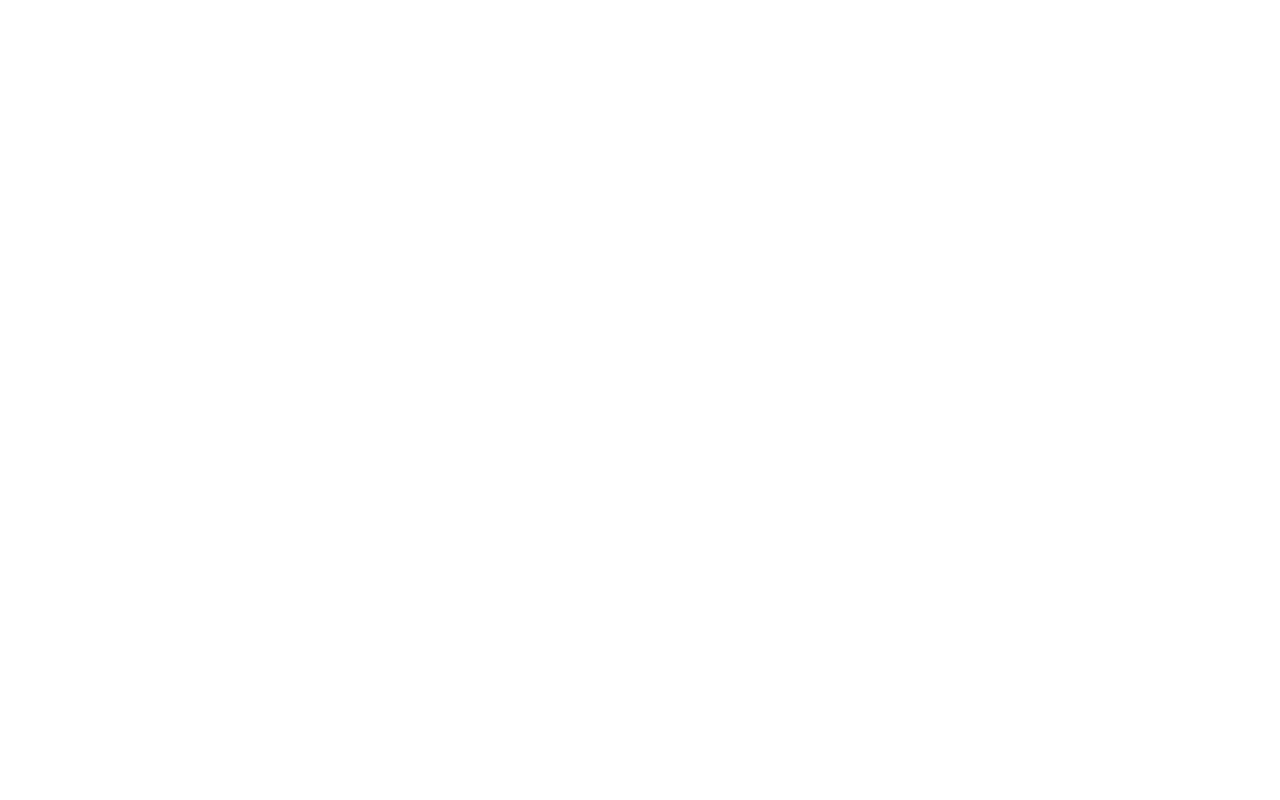
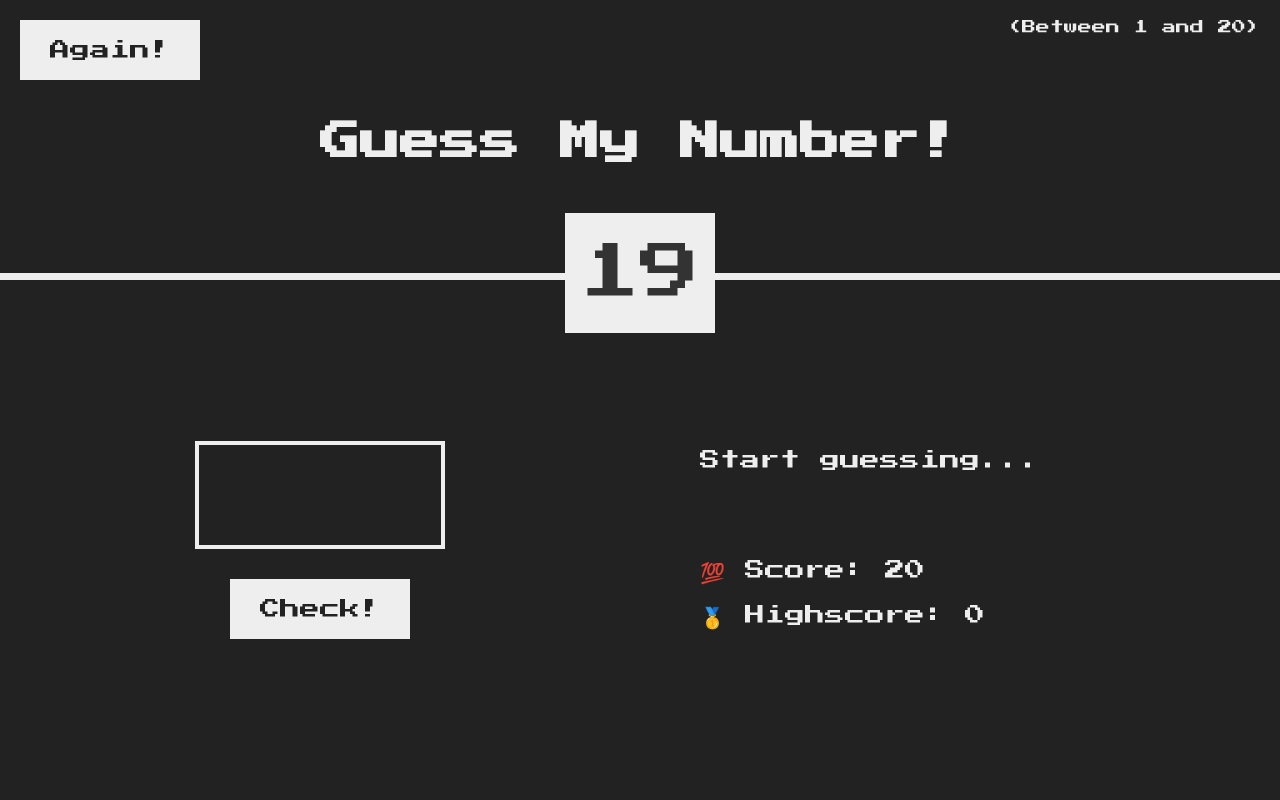
Before and after one commit to LuisLeon-Dev/guessMyNumber, a plain HTML site: page index.html in a window 1280 px wide. Drawn offline with Linux system fonts and the light colour scheme.

Commit message:
adding the main logical game

```diff
--- a/index.html
+++ b/index.html
@@ -2,9 +2,31 @@
 <html lang="en">
   <head>
     <meta charset="UTF-8" />
-    <meta http-equiv="X-UA-Compatible" content="IE=edge" />
     <meta name="viewport" content="width=device-width, initial-scale=1.0" />
-    <title>Guess My Number Game</title>
+    <meta http-equiv="X-UA-Compatible" content="ie=edge" />
+    <link rel="stylesheet" href="styles/styles.css" />
+    <title>Guess My Number!</title>
   </head>
-  <body></body>
+  <body>
+    <header>
+      <h1>Guess My Number!</h1>
+      <p class="between">(Between 1 and 20)</p>
+      <button class="btn again">Again!</button>
+      <div class="number">?</div>
+    </header>
+    <main>
+      <section class="left">
+        <input type="number" class="guess" />
+        <button class="btn check">Check!</button>
+      </section>
+      <section class="right">
+        <p class="message">Start guessing...</p>
+        <p class="label-score">💯 Score: <span class="score">20</span></p>
+        <p class="label-highscore">
+          🥇 Highscore: <span class="highscore">0</span>
+        </p>
+      </section>
+    </main>
+    <script src="js/main.js"></script>
+  </body>
 </html>
--- a/js/main.js
+++ b/js/main.js
@@ -0,0 +1,38 @@
+const checkBtn = document.querySelector(".check");
+const inputGuess = document.querySelector(".guess");
+const message = document.querySelector(".message");
+const secretNumber = document.querySelector(".number");
+const score = document.querySelector(".score");
+
+let pointsLeft = 20;
+
+//TODO: generate a random number
+let numberToGuess = Math.floor(Math.random() * 20) + 1;
+secretNumber.textContent = numberToGuess;
+
+checkBtn.addEventListener("click", function () {
+  const guess = Number(inputGuess.value);
+  if (!guess) {
+    message.textContent = "Insert a number...";
+  } else if (guess === numberToGuess) {
+    message.textContent = "Correct number. You won!";
+  } else if (guess > numberToGuess) {
+    if (pointsLeft > 1) {
+      message.textContent = "Your number is higher than the secret number!";
+      pointsLeft--;
+      score.textContent = pointsLeft;
+    } else {
+      message.textContent = "You lost!";
+      score.textContent = 0;
+    }
+  } else if (guess < numberToGuess) {
+    if (pointsLeft > 1) {
+      message.textContent = "Your number is lower than the secret number!";
+      pointsLeft--;
+      score.textContent = pointsLeft;
+    } else {
+      message.textContent = "You lost!";
+      score.textContent = 0;
+    }
+  }
+});
--- a/styles/styles.css
+++ b/styles/styles.css
@@ -0,0 +1,119 @@
+@import url("https://fonts.googleapis.com/css?family=Press+Start+2P&display=swap");
+
+* {
+  margin: 0;
+  padding: 0;
+  box-sizing: inherit;
+}
+
+html {
+  font-size: 62.5%;
+  box-sizing: border-box;
+}
+
+body {
+  font-family: "Press Start 2P", sans-serif;
+  color: #eee;
+  background-color: #222;
+  /* background-color: #60b347; */
+}
+
+/* LAYOUT */
+header {
+  position: relative;
+  height: 35vh;
+  border-bottom: 7px solid #eee;
+}
+
+main {
+  height: 65vh;
+  color: #eee;
+  display: flex;
+  align-items: center;
+  justify-content: space-around;
+}
+
+.left {
+  width: 52rem;
+  display: flex;
+  flex-direction: column;
+  align-items: center;
+}
+
+.right {
+  width: 52rem;
+  font-size: 2rem;
+}
+
+/* ELEMENTS STYLE */
+h1 {
+  font-size: 4rem;
+  text-align: center;
+  position: absolute;
+  width: 100%;
+  top: 52%;
+  left: 50%;
+  transform: translate(-50%, -50%);
+}
+
+.number {
+  background: #eee;
+  color: #333;
+  font-size: 6rem;
+  width: 15rem;
+  padding: 3rem 0rem;
+  text-align: center;
+  position: absolute;
+  bottom: 0;
+  left: 50%;
+  transform: translate(-50%, 50%);
+}
+
+.between {
+  font-size: 1.4rem;
+  position: absolute;
+  top: 2rem;
+  right: 2rem;
+}
+
+.again {
+  position: absolute;
+  top: 2rem;
+  left: 2rem;
+}
+
+.guess {
+  background: none;
+  border: 4px solid #eee;
+  font-family: inherit;
+  color: inherit;
+  font-size: 5rem;
+  padding: 2.5rem;
+  width: 25rem;
+  text-align: center;
+  display: block;
+  margin-bottom: 3rem;
+}
+
+.btn {
+  border: none;
+  background-color: #eee;
+  color: #222;
+  font-size: 2rem;
+  font-family: inherit;
+  padding: 2rem 3rem;
+  cursor: pointer;
+}
+
+.btn:hover {
+  background-color: #ccc;
+}
+
+.message {
+  margin-bottom: 8rem;
+  height: 3rem;
+}
+
+.label-score {
+  margin-bottom: 2rem;
+}
```
